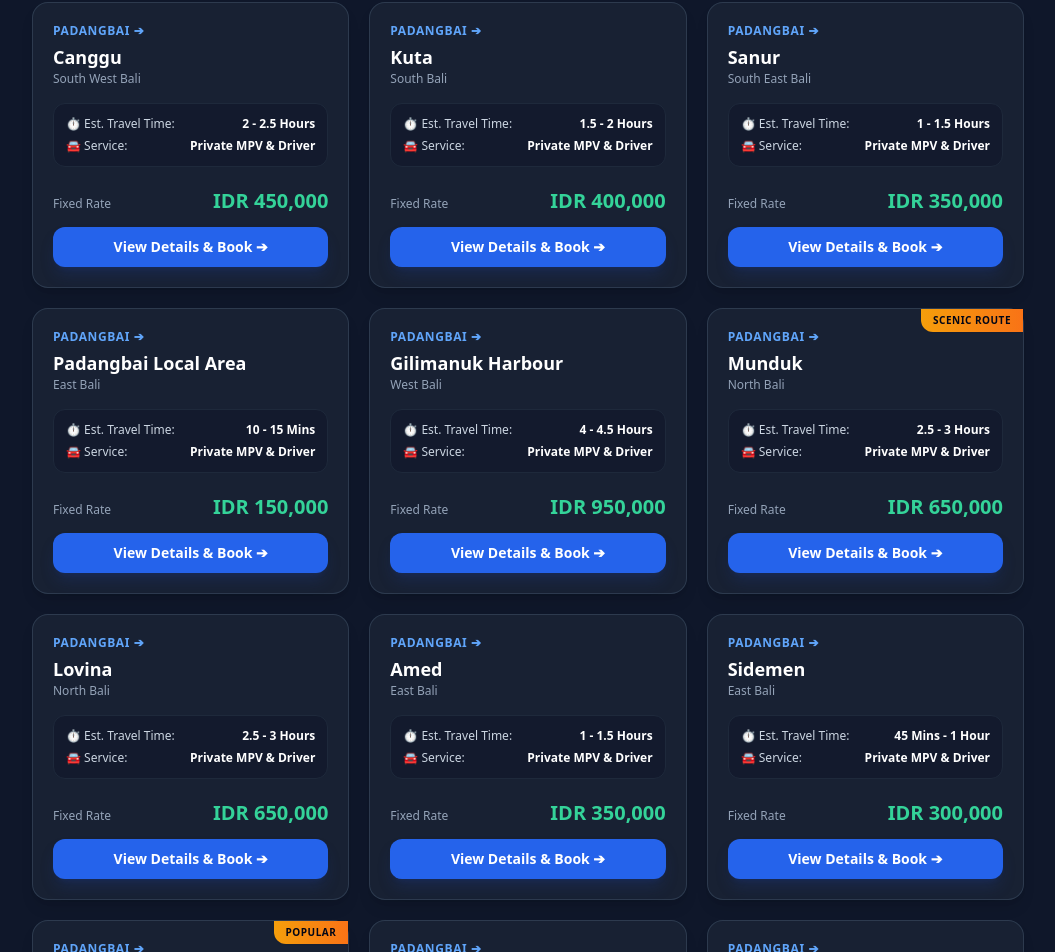
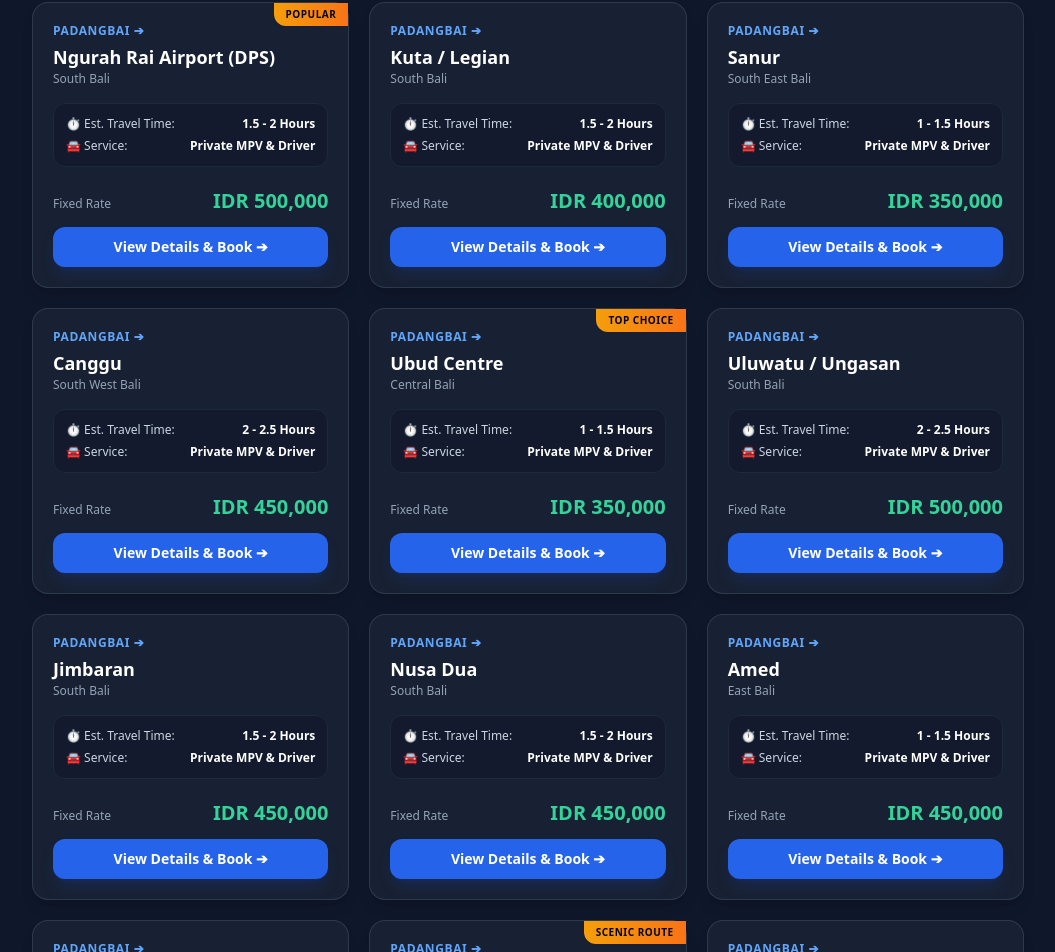
Before and after one commit to baliairporttransfer/bat-website, a Next.js app: page /harbour-transfer in a window 1280 px wide. Shown: the part 544-1496 px from the top of the page, without its empty margins (112-1167 px from the left). Built offline with nearby package versions, Linux system fonts and the light colour scheme; no server answers.

Commit message:
Update page.tsx

```diff
--- a/app/harbour-transfer/page.tsx
+++ b/app/harbour-transfer/page.tsx
@@ -32,23 +32,22 @@ const harbourData: Harbour[] = [
     description: "Primary fast boat port for Gili Islands, Lombok, and Nusa Penida transfers.",
     icon: "🚢",
     routes: [
+      { slug: "padangbai-to-airport", destination: "Ngurah Rai Airport (DPS)", region: "South Bali", duration: "1.5 - 2 Hours", price: "IDR 500,000", badge: "Popular" },
+      { slug: "padangbai-to-kuta", destination: "Kuta / Legian", region: "South Bali", duration: "1.5 - 2 Hours", price: "IDR 400,000" },
+      { slug: "padangbai-to-sanur", destination: "Sanur", region: "South East Bali", duration: "1 - 1.5 Hours", price: "IDR 350,000" },
       { slug: "padangbai-to-canggu", destination: "Canggu", region: "South West Bali", duration: "2 - 2.5 Hours", price: "IDR 450,000" },
-      { slug: "padangbai-to-kuta", destination: "Kuta", region: "South Bali", duration: "1.5 - 2 Hours", price: "IDR 400,000" },
-      { slug: "padangbai-to-sanur", destination: "Sanur", region: "South East Bali", duration: "1 - 1.5 Hours", price: "IDR 350,000" },
-      { slug: "padangbai-to-padangbai", destination: "Padangbai Local Area", region: "East Bali", duration: "10 - 15 Mins", price: "IDR 150,000" },
-      { slug: "padangbai-to-gilimanuk", destination: "Gilimanuk Harbour", region: "West Bali", duration: "4 - 4.5 Hours", price: "IDR 950,000" },
-      { slug: "padangbai-to-munduk", destination: "Munduk", region: "North Bali", duration: "2.5 - 3 Hours", price: "IDR 650,000", badge: "Scenic Route" },
-      { slug: "padangbai-to-lovina", destination: "Lovina", region: "North Bali", duration: "2.5 - 3 Hours", price: "IDR 650,000" },
-      { slug: "padangbai-to-amed", destination: "Amed", region: "East Bali", duration: "1 - 1.5 Hours", price: "IDR 350,000" },
-      { slug: "padangbai-to-sidemen", destination: "Sidemen", region: "East Bali", duration: "45 Mins - 1 Hour", price: "IDR 300,000" },
-      { slug: "padangbai-to-airport", destination: "Ngurah Rai Airport (DPS)", region: "South Bali", duration: "1.5 - 2 Hours", price: "IDR 450,000", badge: "Popular" },
-      { slug: "padangbai-to-uluwatu", destination: "Uluwatu", region: "South Bali", duration: "2 - 2.5 Hours", price: "IDR 500,000" },
+      { slug: "padangbai-to-ubud", destination: "Ubud Centre", region: "Central Bali", duration: "1 - 1.5 Hours", price: "IDR 350,000", badge: "Top Choice" },
+      { slug: "padangbai-to-uluwatu", destination: "Uluwatu / Ungasan", region: "South Bali", duration: "2 - 2.5 Hours", price: "IDR 500,000" },
       { slug: "padangbai-to-jimbaran", destination: "Jimbaran", region: "South Bali", duration: "1.5 - 2 Hours", price: "IDR 450,000" },
       { slug: "padangbai-to-nusa-dua", destination: "Nusa Dua", region: "South Bali", duration: "1.5 - 2 Hours", price: "IDR 450,000" },
-      { slug: "padangbai-to-ubud", destination: "Ubud Centre", region: "Central Bali", duration: "1 - 1.5 Hours", price: "IDR 350,000", badge: "Top Choice" },
+      { slug: "padangbai-to-amed", destination: "Amed", region: "East Bali", duration: "1 - 1.5 Hours", price: "IDR 450,000" },
+      { slug: "padangbai-to-sidemen", destination: "Sidemen", region: "East Bali", duration: "45 Mins - 1 Hour", price: "IDR 350,000" },
+      { slug: "padangbai-to-munduk", destination: "Munduk", region: "North Bali", duration: "2.5 - 3 Hours", price: "IDR 650,000", badge: "Scenic Route" },
+      { slug: "padangbai-to-lovina", destination: "Lovina", region: "North Bali", duration: "2.5 - 3 Hours", price: "IDR 700,000" },
       { slug: "padangbai-to-tegallalang", destination: "Tegallalang", region: "Central Bali", duration: "1.5 Hours", price: "IDR 400,000" },
       { slug: "padangbai-to-pemuteran", destination: "Pemuteran", region: "North West Bali", duration: "3.5 - 4 Hours", price: "IDR 850,000" },
-      { slug: "padangbai-to-jatiluwih", destination: "Jatiluwih", region: "Central Bali", duration: "2 - 2.5 Hours", price: "IDR 600,000" },
+      { slug: "padangbai-to-gilimanuk", destination: "Gilimanuk Harbour", region: "West Bali", duration: "4 - 4.5 Hours", price: "IDR 850,000" },
+      { slug: "padangbai-to-padangbai", destination: "Padangbai Local Area", region: "East Bali", duration: "10 - 15 Mins", price: "IDR 150,000" },
     ],
   },
   {
@@ -58,23 +57,22 @@ const harbourData: Harbour[] = [
     description: "Main harbor connecting mainland Bali to Nusa Penida and Nusa Lembongan.",
     icon: "🛥️",
     routes: [
-      { slug: "sanur-to-canggu", destination: "Canggu", region: "South West Bali", duration: "1 - 1.5 Hours", price: "IDR 325,000" },
-      { slug: "sanur-to-kuta", destination: "Kuta", region: "South Bali", duration: "30 - 45 Mins", price: "IDR 250,000" },
-      { slug: "sanur-to-sanur", destination: "Sanur Local Area", region: "South East Bali", duration: "10 - 15 Mins", price: "IDR 150,000" },
-      { slug: "sanur-to-padangbai", destination: "Padangbai Harbour", region: "East Bali", duration: "1 - 1.5 Hours", price: "IDR 350,000" },
-      { slug: "sanur-to-gilimanuk", destination: "Gilimanuk Harbour", region: "West Bali", duration: "3.5 - 4 Hours", price: "IDR 850,000" },
-      { slug: "sanur-to-munduk", destination: "Munduk", region: "North Bali", duration: "2 - 2.5 Hours", price: "IDR 600,000" },
-      { slug: "sanur-to-lovina", destination: "Lovina", region: "North Bali", duration: "2.5 - 3 Hours", price: "IDR 650,000" },
+      { slug: "sanur-to-airport", destination: "Ngurah Rai Airport (DPS)", region: "South Bali", duration: "30 - 45 Mins", price: "IDR 250,000", badge: "Most Popular" },
+      { slug: "sanur-to-kuta", destination: "Kuta / Legian", region: "South Bali", duration: "30 - 45 Mins", price: "IDR 250,000" },
+      { slug: "sanur-to-canggu", destination: "Canggu", region: "South West Bali", duration: "1 - 1.5 Hours", price: "IDR 350,000" },
+      { slug: "sanur-to-ubud", destination: "Ubud Centre", region: "Central Bali", duration: "45 Mins - 1 Hour", price: "IDR 350,000", badge: "Best Seller" },
+      { slug: "sanur-to-uluwatu", destination: "Uluwatu / Ungasan", region: "South Bali", duration: "1 - 1.5 Hours", price: "IDR 350,000" },
+      { slug: "sanur-to-jimbaran", destination: "Jimbaran", region: "South Bali", duration: "45 Mins - 1 Hour", price: "IDR 300,000" },
+      { slug: "sanur-to-nusa-dua", destination: "Nusa Dua", region: "South Bali", duration: "45 Mins - 1 Hour", price: "IDR 300,000" },
+      { slug: "sanur-to-padangbai", destination: "Padangbai Harbour", region: "East Bali", duration: "1 - 1.5 Hours", price: "IDR 400,000" },
       { slug: "sanur-to-amed", destination: "Amed", region: "East Bali", duration: "2 - 2.5 Hours", price: "IDR 500,000" },
       { slug: "sanur-to-sidemen", destination: "Sidemen", region: "East Bali", duration: "1.5 Hours", price: "IDR 400,000" },
-      { slug: "sanur-to-airport", destination: "Ngurah Rai Airport (DPS)", region: "South Bali", duration: "30 - 45 Mins", price: "IDR 250,000", badge: "Most Popular" },
-      { slug: "sanur-to-uluwatu", destination: "Uluwatu", region: "South Bali", duration: "1 - 1.5 Hours", price: "IDR 350,000" },
-      { slug: "sanur-to-jimbaran", destination: "Jimbaran", region: "South Bali", duration: "45 Mins - 1 Hour", price: "IDR 300,000" },
-      { slug: "sanur-to-nusa-dua", destination: "Nusa Dua", region: "South Bali", duration: "45 Mins - 1 Hour", price: "IDR 300,000" },
-      { slug: "sanur-to-ubud", destination: "Ubud Centre", region: "Central Bali", duration: "45 Mins - 1 Hour", price: "IDR 300,000", badge: "Best Seller" },
+      { slug: "sanur-to-munduk", destination: "Munduk", region: "North Bali", duration: "2 - 2.5 Hours", price: "IDR 650,000" },
+      { slug: "sanur-to-lovina", destination: "Lovina", region: "North Bali", duration: "2.5 - 3 Hours", price: "IDR 650,000" },
       { slug: "sanur-to-tegallalang", destination: "Tegallalang", region: "Central Bali", duration: "1.2 Hours", price: "IDR 350,000" },
       { slug: "sanur-to-pemuteran", destination: "Pemuteran", region: "North West Bali", duration: "3.5 - 4 Hours", price: "IDR 800,000" },
-      { slug: "sanur-to-jatiluwih", destination: "Jatiluwih", region: "Central Bali", duration: "1.5 - 2 Hours", price: "IDR 500,000" },
+      { slug: "sanur-to-gilimanuk", destination: "Gilimanuk Harbour", region: "West Bali", duration: "3.5 - 4 Hours", price: "IDR 750,000" },
+      { slug: "sanur-to-sanur", destination: "Sanur Local Area", region: "South East Bali", duration: "10 - 15 Mins", price: "IDR 150,000" },
     ],
   },
   {
@@ -84,23 +82,19 @@ const harbourData: Harbour[] = [
     description: "Ferry port connecting Java Island (Ketapang) to Bali.",
     icon: "🚢",
     routes: [
-      { slug: "gilimanuk-to-canggu", destination: "Canggu", region: "South West Bali", duration: "3 - 3.5 Hours", price: "IDR 800,000" },
-      { slug: "gilimanuk-to-kuta", destination: "Kuta", region: "South Bali", duration: "3.5 Hours", price: "IDR 850,000" },
-      { slug: "gilimanuk-to-sanur", destination: "Sanur", region: "South East Bali", duration: "3.5 - 4 Hours", price: "IDR 850,000" },
-      { slug: "gilimanuk-to-padangbai", destination: "Padangbai Harbour", region: "East Bali", duration: "4 - 4.5 Hours", price: "IDR 950,000" },
+      { slug: "gilimanuk-to-airport", destination: "Ngurah Rai Airport (DPS)", region: "South Bali", duration: "3.5 - 4 Hours", price: "IDR 750,000", badge: "Long Distance" },
+      { slug: "gilimanuk-to-kuta", destination: "Kuta / Seminyak", region: "South Bali", duration: "3.5 Hours", price: "IDR 750,000" },
+      { slug: "gilimanuk-to-sanur", destination: "Sanur", region: "South East Bali", duration: "3.5 - 4 Hours", price: "IDR 750,000" },
+      { slug: "gilimanuk-to-canggu", destination: "Canggu", region: "South West Bali", duration: "3 - 3.5 Hours", price: "IDR 750,000" },
+      { slug: "gilimanuk-to-ubud", destination: "Ubud Centre", region: "Central Bali", duration: "3 - 3.5 Hours", price: "IDR 800,000" },
+      { slug: "gilimanuk-to-pemuteran", destination: "Pemuteran", region: "North West Bali", duration: "30 - 45 Mins", price: "IDR 300,000", badge: "Nearby" },
+      { slug: "gilimanuk-to-lovina", destination: "Lovina", region: "North Bali", duration: "1.5 - 2 Hours", price: "IDR 500,000" },
+      { slug: "gilimanuk-to-munduk", destination: "Munduk", region: "North Bali", duration: "2 - 2.5 Hours", price: "IDR 600,000" },
+      { slug: "gilimanuk-to-uluwatu", destination: "Uluwatu / Ungasan", region: "South Bali", duration: "4 Hours", price: "IDR 800,000" },
+      { slug: "gilimanuk-to-jimbaran", destination: "Jimbaran", region: "South Bali", duration: "3.5 Hours", price: "IDR 750,000" },
+      { slug: "gilimanuk-to-padangbai", destination: "Padangbai Harbour", region: "East Bali", duration: "4 - 4.5 Hours", price: "IDR 850,000" },
+      { slug: "gilimanuk-to-amed", destination: "Amed", region: "East Bali", duration: "3.5 - 4 Hours", price: "IDR 850,000" },
       { slug: "gilimanuk-to-gilimanuk", destination: "Gilimanuk Local Area", region: "West Bali", duration: "10 - 15 Mins", price: "IDR 150,000" },
-      { slug: "gilimanuk-to-munduk", destination: "Munduk", region: "North Bali", duration: "2 - 2.5 Hours", price: "IDR 600,000" },
-      { slug: "gilimanuk-to-lovina", destination: "Lovina", region: "North Bali", duration: "1.5 - 2 Hours", price: "IDR 500,000" },
-      { slug: "gilimanuk-to-amed", destination: "Amed", region: "East Bali", duration: "3.5 - 4 Hours", price: "IDR 900,000" },
-      { slug: "gilimanuk-to-sidemen", destination: "Sidemen", region: "East Bali", duration: "3.5 - 4 Hours", price: "IDR 900,000" },
-      { slug: "gilimanuk-to-airport", destination: "Ngurah Rai Airport (DPS)", region: "South Bali", duration: "3.5 - 4 Hours", price: "IDR 850,000", badge: "Long Distance" },
-      { slug: "gilimanuk-to-uluwatu", destination: "Uluwatu", region: "South Bali", duration: "4 Hours", price: "IDR 900,000" },
-      { slug: "gilimanuk-to-jimbaran", destination: "Jimbaran", region: "South Bali", duration: "3.5 Hours", price: "IDR 850,000" },
-      { slug: "gilimanuk-to-nusa-dua", destination: "Nusa Dua", region: "South Bali", duration: "4 Hours", price: "IDR 900,000" },
-      { slug: "gilimanuk-to-ubud", destination: "Ubud Centre", region: "Central Bali", duration: "3 - 3.5 Hours", price: "IDR 800,000" },
-      { slug: "gilimanuk-to-tegallalang", destination: "Tegallalang", region: "Central Bali", duration: "3.5 Hours", price: "IDR 850,000" },
-      { slug: "gilimanuk-to-pemuteran", destination: "Pemuteran", region: "North West Bali", duration: "30 - 45 Mins", price: "IDR 350,000", badge: "Nearby" },
-      { slug: "gilimanuk-to-jatiluwih", destination: "Jatiluwih", region: "Central Bali", duration: "2.5 - 3 Hours", price: "IDR 700,000" },
     ],
   },
 ];
```
